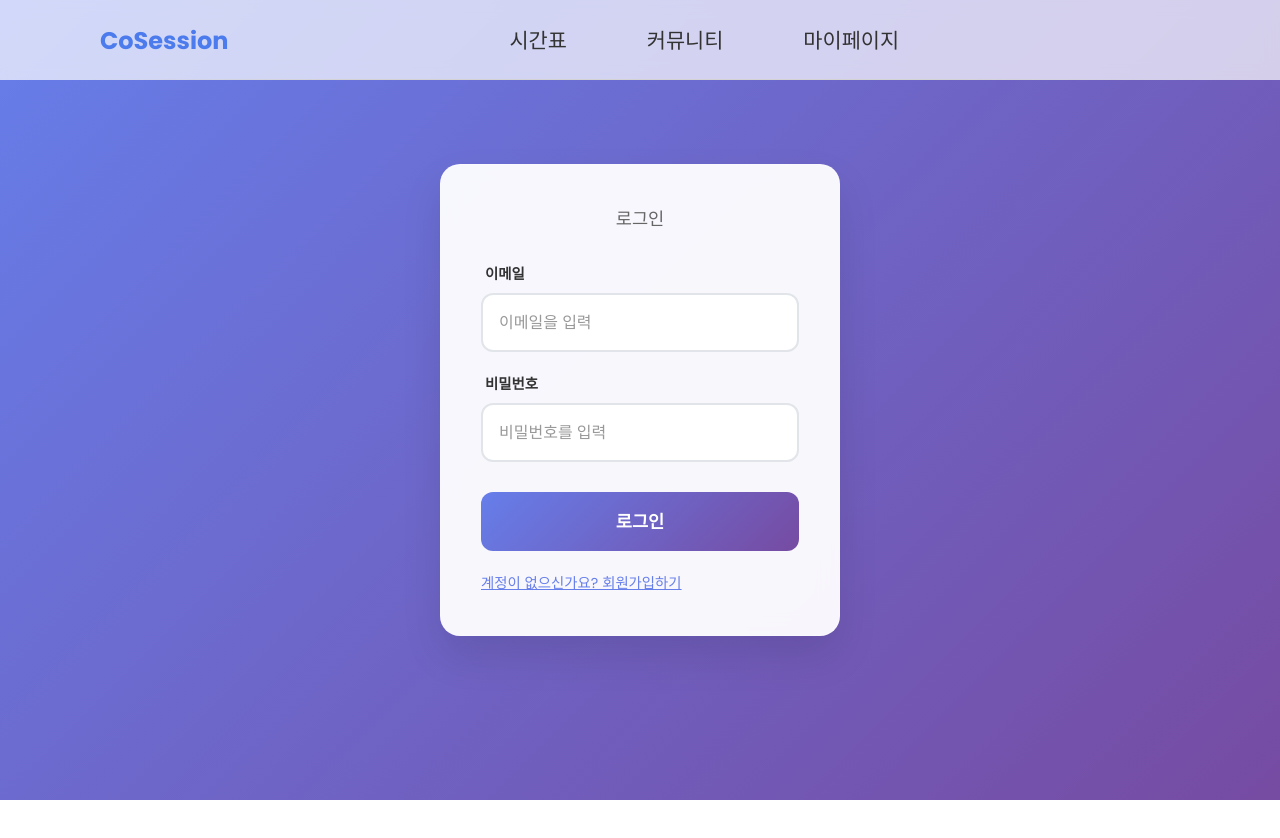
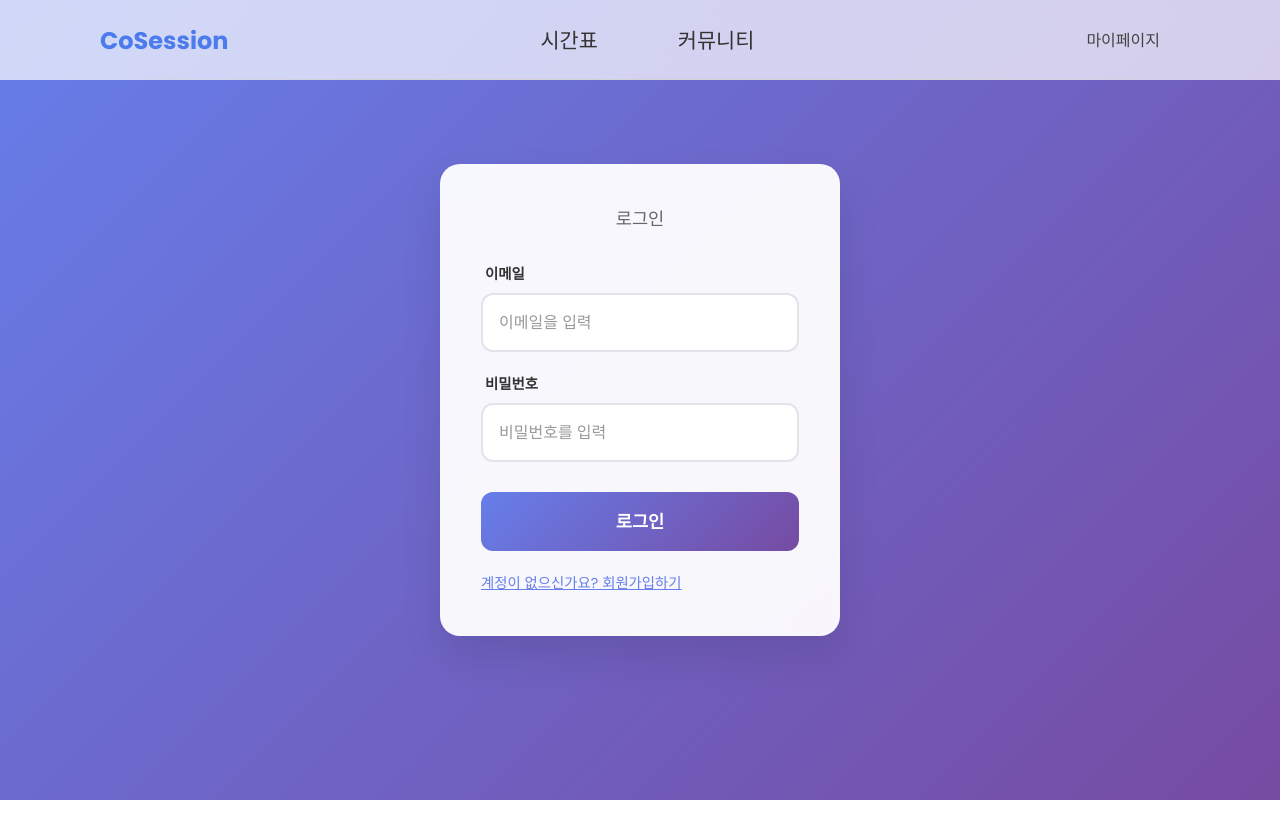
Before and after one commit to FExBE-CollabSession/FEFE, a React (Vite) app: page / in a window 1280 px wide. Shown: the top 838 px of the page. Built offline with nearby package versions, Linux system fonts and the light colour scheme; a web font is replaced by a local one.

Commit message:
헤더 update

```diff
--- a/src/components/Header.jsx
+++ b/src/components/Header.jsx
@@ -79,12 +79,9 @@ function Header() {
                 <NavBar $isOpen={menuOpen}>
                     <li><Link to="/main">시간표</Link></li>
                     <li><Link to="/commupage">커뮤니티</Link></li>
-                    <li><Link to="/mypage">마이페이지</Link></li>
                 </NavBar>
                 <HeaderBtn>
-                    {isLoggedIn ? (
-                        <LogoutButton onClick={handleLogout}>로그아웃</LogoutButton>
-                    ) : null}
+                    <Link to="/mypage">마이페이지</Link>
                     <MenuIcon onClick={toggleMenu}/>
                 </HeaderBtn>
             </HeaderWrapper>
```
